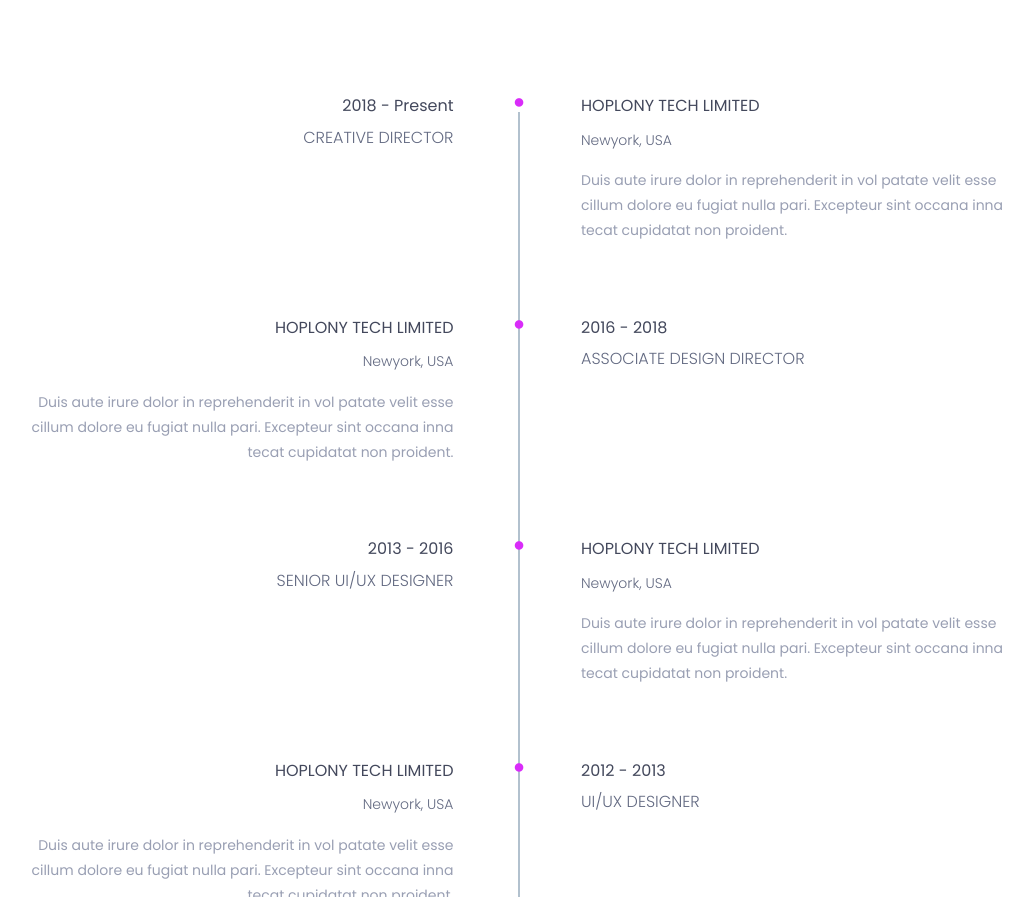
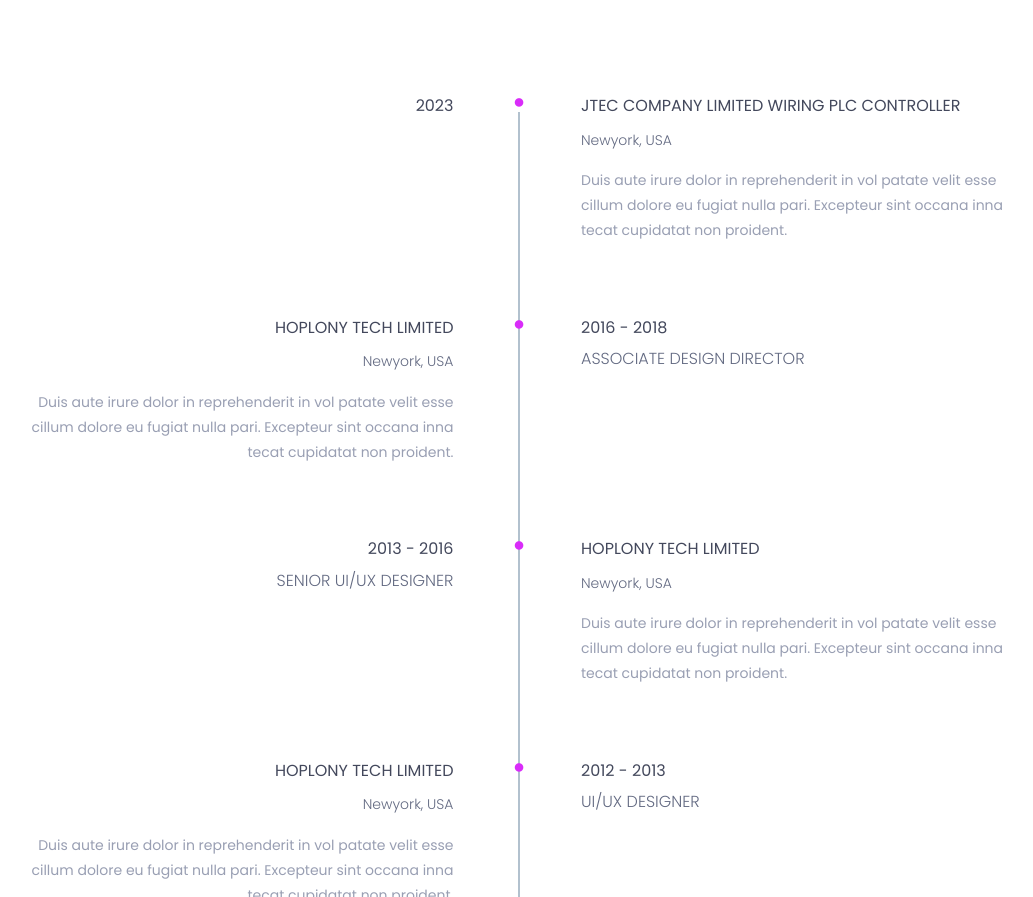
Before and after one commit to taychin88/taychin.github.io, a plain HTML site: page index.html in a window 1280 px wide. Shown: the part 3183-4080 px from the top of the page, without its empty margins (74-1107 px from the left). Drawn offline with nearby package versions, Linux system fonts and the light colour scheme.

Commit message:
Initial Commit

```diff
--- a/index.html
+++ b/index.html
@@ -374,8 +374,8 @@
 										<div class="row">
 											<div class="col-md-5">
 												<div class="experience-time text-right">
-													<h2>2018 - Present</h2>
-													<h3>creative director</h3>
+													<h2>2023</h2>
+													<h3></h3>
 												</div><!--/.experience-time-->
 											</div><!--/.col-->
 											<div class="col-md-offset-1 col-md-5">
@@ -383,7 +383,7 @@
 													<div class="timeline-content">
 														<h4 class="title">
 															<span><i class="fa fa-circle" aria-hidden="true"></i></span>
-															hoplony tech limited
+															JTEC Company Limited Wiring PLC Controller
 														</h4>
 														<h5>newyork, USA</h5>
 														<p class="description">
```
